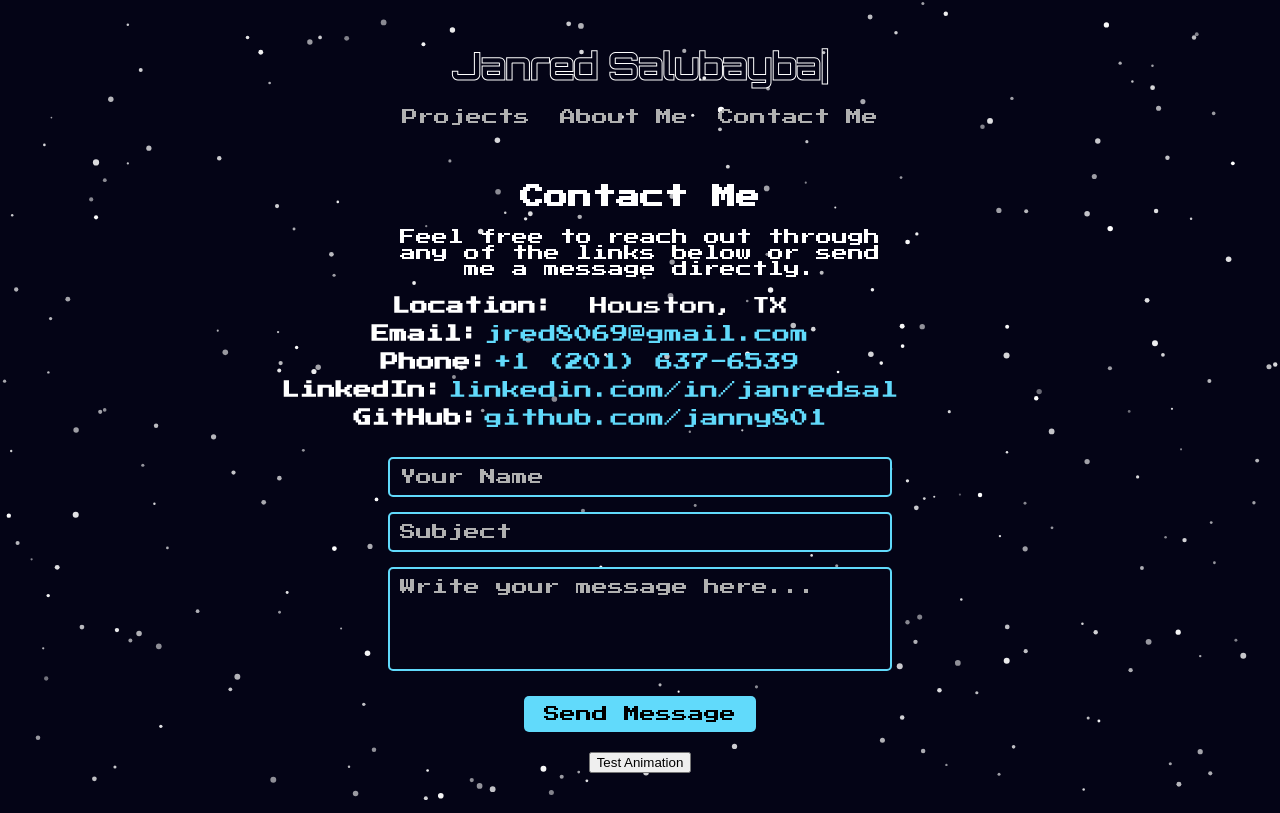
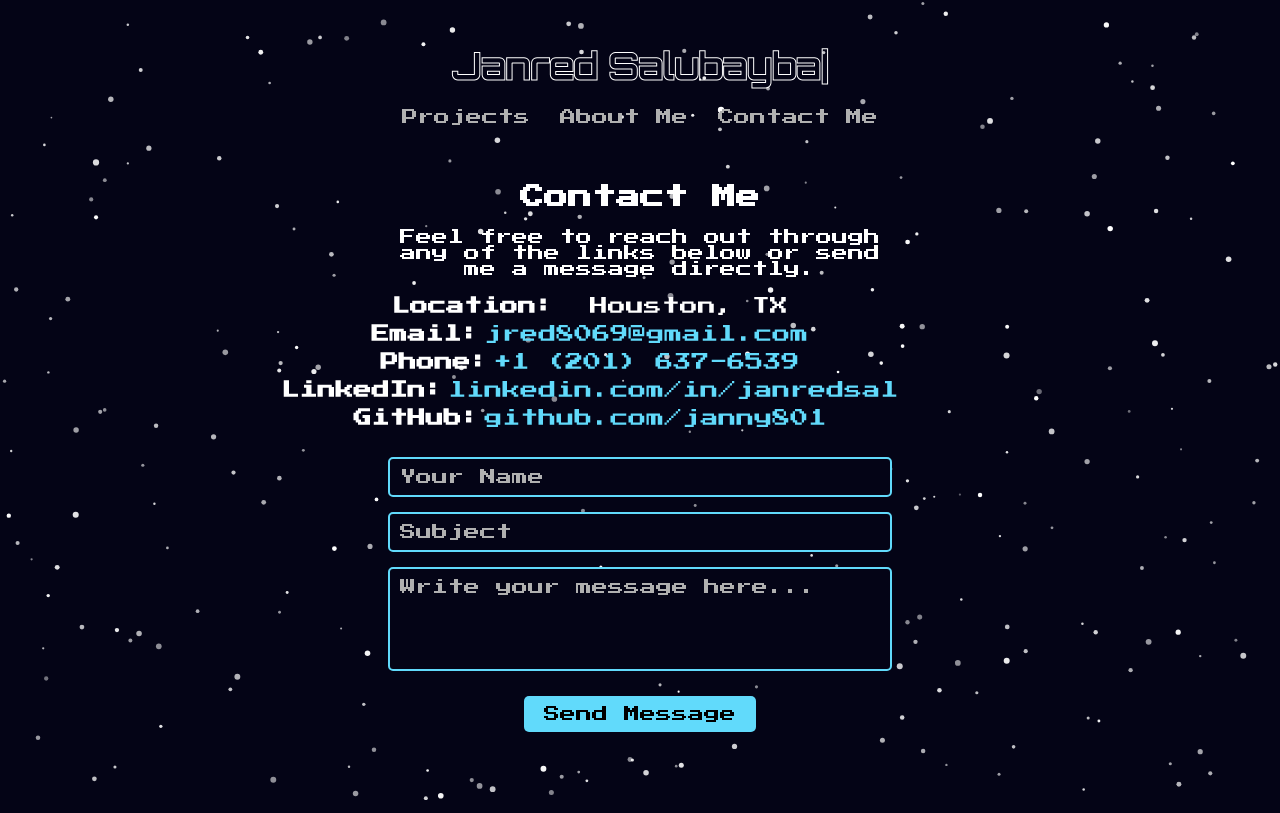
Before and after one commit to janny801/personal-website, a React (Create React App) app in the folder personal-website/: page /contact in a window 1280 px wide. Built offline with nearby package versions, Linux system fonts and the light colour scheme.

Commit message:
Update ContactMe.js

```diff
--- a/personal-website/src/ContactMe.js
+++ b/personal-website/src/ContactMe.js
@@ -39,6 +39,7 @@ function ContactMe() {
       <h2>Contact Me</h2>
       <p>Feel free to reach out through any of the links below or send me a message directly.</p>
 
+      {/* Centered Contact Links */}
       <div className="contact-links">
         <p><strong>Location: </strong>&nbsp; Houston, TX</p>
         <p><strong>Email:</strong> <a href="mailto:jred8069@gmail.com">jred8069@gmail.com</a></p>
@@ -47,6 +48,7 @@ function ContactMe() {
         <p><strong>GitHub:</strong> <a href="https://github.com/janny801" target="_blank" rel="noopener noreferrer">github.com/janny801</a></p>
       </div>
 
+      {/* Form */}
       <form onSubmit={handleSubmit} className="contact-form">
         <input
           type="text"
@@ -72,11 +74,6 @@ function ContactMe() {
         <button type="submit">Send Message</button>
       </form>
 
-      {/* Test button for animation */}
-      <button type="button" onClick={() => setStatus('sent')} style={{ marginTop: '20px' }}>
-        Test Animation
-      </button>
-
       {/* Display the animated rocket when message is sent */}
       {status === 'sent' && (
         <div className="rocket-container">
@@ -95,7 +92,6 @@ function ContactMe() {
           <div className="banner">Message sent!</div>
         </div>
       )}
-
     </div>
   );
 }
```
Lines whose indentation alone changed are shown as unchanged.
